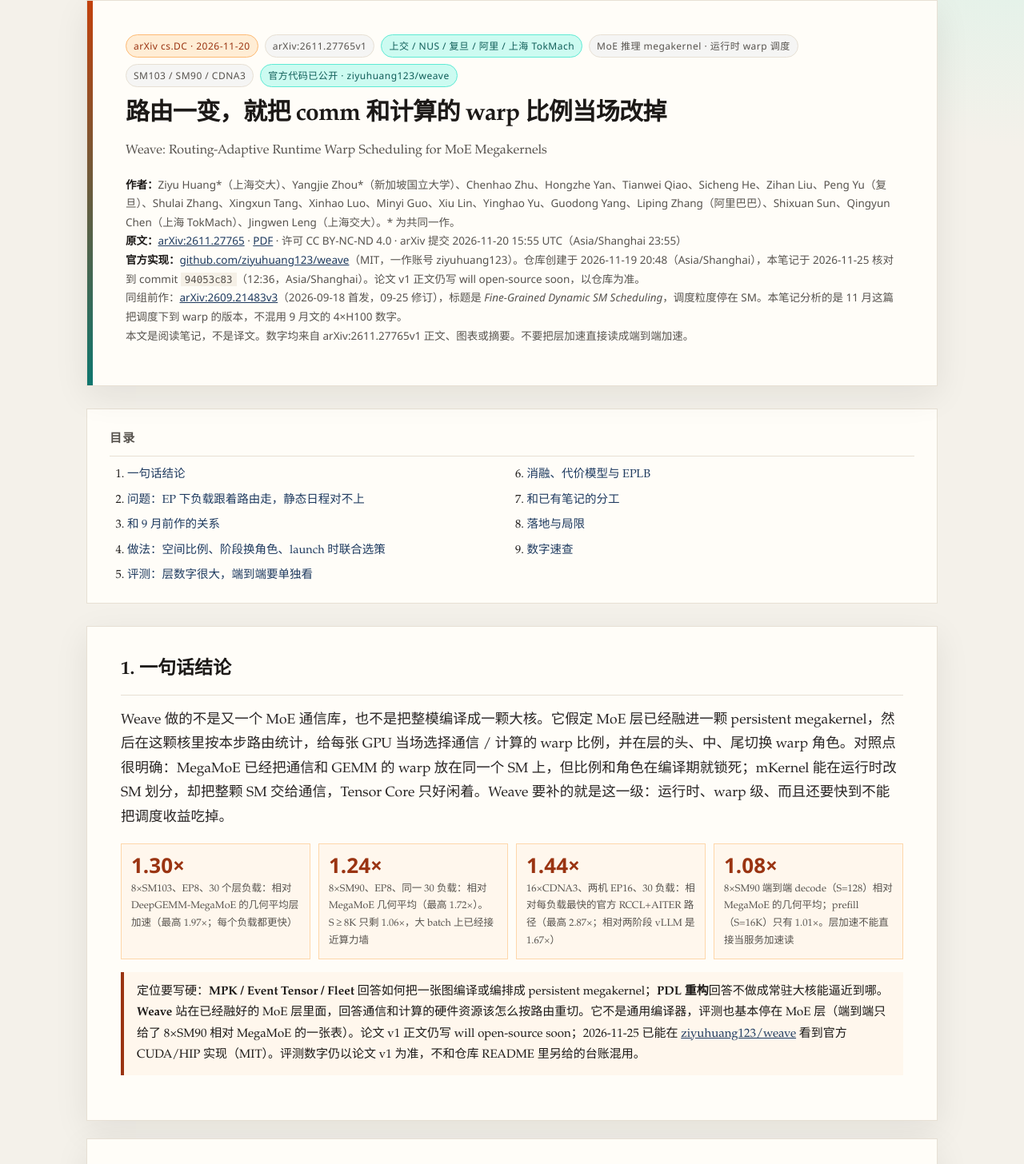
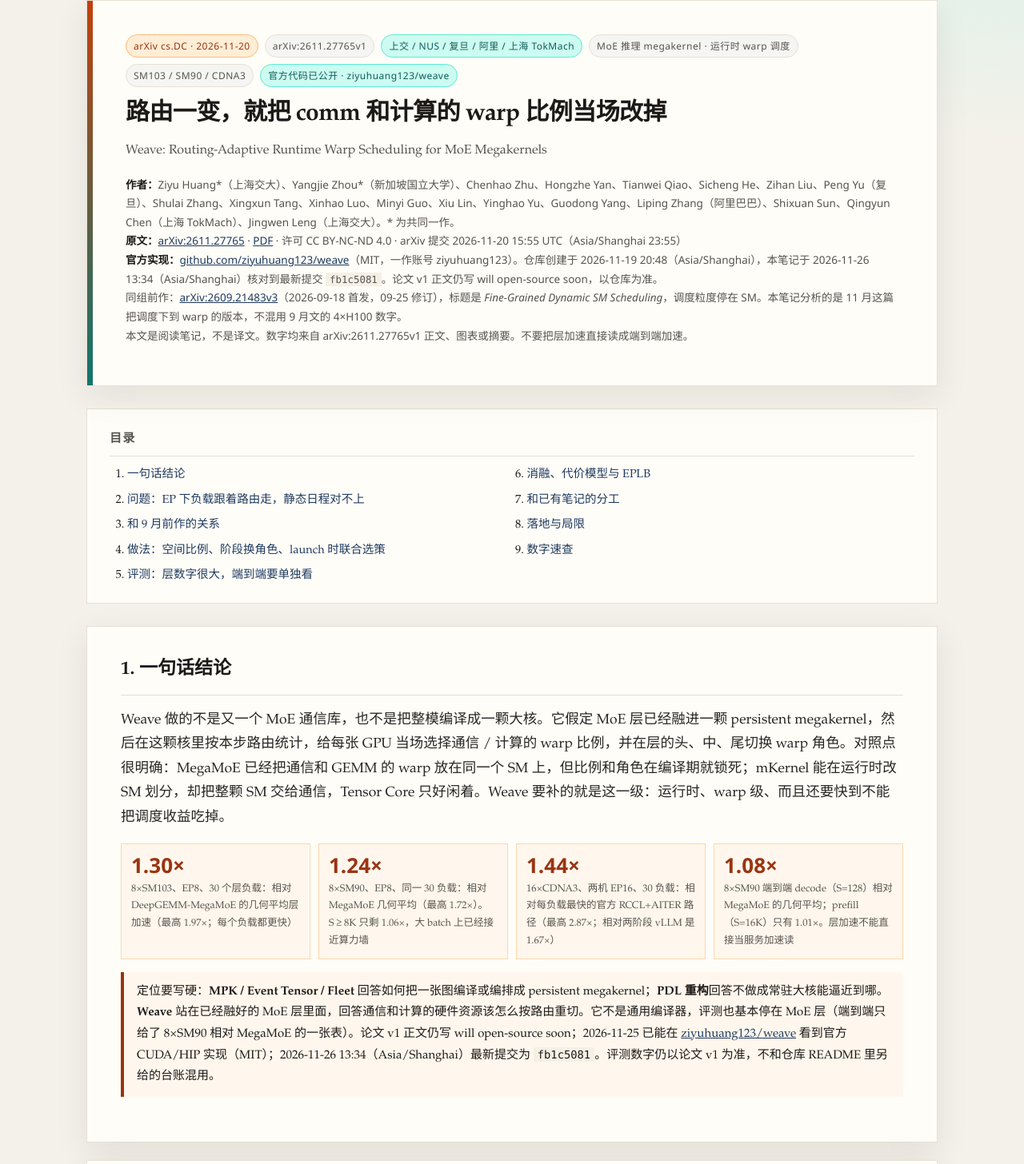
Before and after one commit to xqdan/mlsys-paper, a plain HTML site: page ai compiler/megakernel/Weave_论文分析.html in a window 1280 px wide. Shown: the part 40-1496 px from the top of the page at 80% size. Drawn offline with Linux system fonts and the light colour scheme.

Commit message:
更新 Weave 官方仓库核对到 fb1c5081
将官方实现核对从 94053c83（2026-11-25）更新到 fb1c5081（2026-11-26 13:34 Asia/Shanghai），并记录 bfd03df4 在 MI308X 上新增的 CDNA3 AGPR/MFMA 单机 EP8 路径。论文数字仍以 arXiv:2611.27765v1 为准。

Co-authored-by: xqdan <xqdan@users.noreply.github.com>

```diff
--- a/ai compiler/megakernel/Weave_论文分析.html
+++ b/ai compiler/megakernel/Weave_论文分析.html
@@ -132,7 +132,7 @@
         · <a href="https://arxiv.org/pdf/2611.27765" target="_blank" rel="noopener">PDF</a>
         · 许可 CC BY-NC-ND 4.0
         · arXiv 提交 2026-11-20 15:55 UTC（Asia/Shanghai 23:55）<br />
-        <strong>官方实现：</strong><a href="https://github.com/ziyuhuang123/weave" target="_blank" rel="noopener">github.com/ziyuhuang123/weave</a>（MIT，一作账号 ziyuhuang123）。仓库创建于 2026-11-19 20:48（Asia/Shanghai），本笔记于 2026-11-25 核对到 commit <code>94053c83</code>（12:36，Asia/Shanghai）。论文 v1 正文仍写 will open-source soon，以仓库为准。<br />
+        <strong>官方实现：</strong><a href="https://github.com/ziyuhuang123/weave" target="_blank" rel="noopener">github.com/ziyuhuang123/weave</a>（MIT，一作账号 ziyuhuang123）。仓库创建于 2026-11-19 20:48（Asia/Shanghai），本笔记于 2026-11-26 13:34（Asia/Shanghai）核对到最新提交 <code>fb1c5081</code>。论文 v1 正文仍写 will open-source soon，以仓库为准。<br />
         同组前作：<a href="https://arxiv.org/abs/2609.21483" target="_blank" rel="noopener">arXiv:2609.21483v3</a>（2026-09-18 首发，09-25 修订），标题是 <em>Fine-Grained Dynamic SM Scheduling</em>，调度粒度停在 SM。本笔记分析的是 11 月这篇把调度下到 warp 的版本，不混用 9 月文的 4×H100 数字。<br />
         本文是阅读笔记，不是译文。数字均来自 arXiv:2611.27765v1 正文、图表或摘要。不要把层加速直接读成端到端加速。
       </p>
@@ -175,7 +175,7 @@
         </div>
       </div>
       <div class="callout">
-        定位要写硬：<strong>MPK / Event Tensor / Fleet</strong> 回答如何把一张图编译或编排成 persistent megakernel；<strong>PDL 重构</strong>回答不做成常驻大核能逼近到哪。<strong>Weave</strong> 站在已经融好的 MoE 层里面，回答通信和计算的硬件资源该怎么按路由重切。它不是通用编译器，评测也基本停在 MoE 层（端到端只给了 8×SM90 相对 MegaMoE 的一张表）。论文 v1 正文仍写 will open-source soon；2026-11-25 已能在 <a href="https://github.com/ziyuhuang123/weave" target="_blank" rel="noopener">ziyuhuang123/weave</a> 看到官方 CUDA/HIP 实现（MIT）。评测数字仍以论文 v1 为准，不和仓库 README 里另给的台账混用。
+        定位要写硬：<strong>MPK / Event Tensor / Fleet</strong> 回答如何把一张图编译或编排成 persistent megakernel；<strong>PDL 重构</strong>回答不做成常驻大核能逼近到哪。<strong>Weave</strong> 站在已经融好的 MoE 层里面，回答通信和计算的硬件资源该怎么按路由重切。它不是通用编译器，评测也基本停在 MoE 层（端到端只给了 8×SM90 相对 MegaMoE 的一张表）。论文 v1 正文仍写 will open-source soon；2026-11-25 已能在 <a href="https://github.com/ziyuhuang123/weave" target="_blank" rel="noopener">ziyuhuang123/weave</a> 看到官方 CUDA/HIP 实现（MIT）；2026-11-26 13:34（Asia/Shanghai）最新提交为 <code>fb1c5081</code>。评测数字仍以论文 v1 为准，不和仓库 README 里另给的台账混用。
       </div>
     </section>
 
@@ -286,7 +286,7 @@
     <section class="card" id="s8">
       <h2>8. 落地与局限</h2>
       <p>先说能落地的部分。设计是完整的：CUDA / HIP 实现路径、三种架构的离散设计空间、launch 时微秒级代价模型、以及和 EPLB 的关系都写清楚了。对照实现也落到了具体 commit（DeepGEMM bdea79976f、MegaMoE nv_dev b64107f2），层评测覆盖了 NVIDIA 两代和 AMD CDNA3 两机 EP16，这比只在单代 GPU 上讲「我们融得更快」要有用。对已经在用 MegaMoE 或准备在 AMD 上把 RCCL+AITER 换成融合层的团队，这篇的可迁移判断是：运行时 warp 比例、头尾角色切换、以及「scatter 交给谁」应当跟路由走，而不是再锁进编译期常量。</p>
-      <p>官方实现已经公开，仓库在 <a href="https://github.com/ziyuhuang123/weave" target="_blank" rel="noopener">github.com/ziyuhuang123/weave</a>（MIT）。一作账号于 2026-11-19 20:48（Asia/Shanghai）建库，README 引用的就是 arXiv:2611.27765。2026-11-25 12:36（Asia/Shanghai）看到的最新提交是 <code>94053c83</code>。安装入口是 <code>pip install -e .</code>，推理侧从 <code>deep_gemm.mega</code> 引入 <code>weave_mega_moe</code>；新硬件可先跑一遍 <code>python -m deep_gemm.mega.autotune</code>，再在运行时自动选参，文档在 <code>docs/AUTOTUNE_AND_TUNING_GUIDE.md</code>。公开参数面收成 14 个正交旋钮：空间 5、时间 3、实现 6。硬件范围和论文一致，只是写得更具体：NVIDIA SM100/SM103、H20（SM90）和 AMD MI308X（CDNA3 gfx942），分别走 CUDA C++ 与 HIP C++。仓库还附了 90 格台账、WeaveProfiler 时间线和消融说明；那些数字是仓库自己的实测记录，本笔记的倍数仍只引用论文 v1，二者不要混用。</p>
+      <p>官方实现已经公开，仓库在 <a href="https://github.com/ziyuhuang123/weave" target="_blank" rel="noopener">github.com/ziyuhuang123/weave</a>（MIT）。一作账号于 2026-11-19 20:48（Asia/Shanghai）建库，README 引用的就是 arXiv:2611.27765。2026-11-26 13:34（Asia/Shanghai）看到的最新提交是 <code>fb1c5081</code>。安装入口仍是 <code>pip install -e .</code>，推理侧从 <code>deep_gemm.mega</code> 引入 <code>weave_mega_moe</code>；新硬件可先跑一遍 <code>python -m deep_gemm.mega.autotune</code>，再在运行时自动选参，文档在 <code>docs/AUTOTUNE_AND_TUNING_GUIDE.md</code>。公开参数面仍是 14 个正交旋钮：空间 5、时间 3、实现 6。硬件范围和论文一致，只是写得更具体：NVIDIA SM100/SM103、H20（SM90）和 AMD MI308X（CDNA3 gfx942），分别走 CUDA C++ 与 HIP C++。相对 2026-11-25 核到的 <code>94053c83</code>，之后最实质的代码更新是 2026-11-26 12:09（Asia/Shanghai）的 <code>bfd03df4</code>：在 MI308X 上接入 CDNA3 AGPR/MFMA 的单机 EP8 路径（仓库现同时写明单机 EP8 与两机 EP16），并校正了 MI308X 的 cycle-domain 时间线；同日稍后几次提交主要是 README 三硬件对照表和示意图整理。仓库另有 90 格台账、WeaveProfiler 时间线和消融说明，那些数字是仓库自己的实测记录，本笔记的倍数仍只引用论文 v1，二者不要混用。</p>
       <p>即便代码在手，也不能假装容易搬。实现高度绑定架构：SM103 依赖 TMEM 和 <code>setmaxnreg</code> 的三档寄存器预算，SM90 / CDNA3 的公式完全不同，CDNA3 还绑了 GDA RDMA 与 xGMI。换一家 GPU，离散比例、带宽模型和交接开销都得重标定。代价模型只在「每卡两三个候选」里做 arg min，不是通用调度编译器。</p>
       <p>评测边界同样要写进结论。层实验用真实路由，但权重和激活是随机数，不涉及数值正确性之外的模型质量；端到端只在 8×SM90 相对 MegaMoE 给了五个模型，decode 几何平均 1.08×、prefill 基本持平，其中 MiniMax-M3 prefill 还略慢。没有 vLLM / SGLang 的端到端对照，也没有 SM103、CDNA3 的端到端表。CDNA3 上很大一块加速来自「多核路径 → 融合核」，和 NVIDIA 上「融合核 → 更好的 warp 日程」要分开引用。作者自己写的局限只有一句：还没在非 GPU 加速器上评，那些器件的计算核和 DMA 层级与 GPU warp / wavefront 不同。此外，Weave 只管 MoE 层，不管 attention、KV cache 或整模常驻；S 很大且平台已经算力受限时，相对 MegaMoE 的空间本来就小。</p>
       <div class="callout navy">
@@ -317,7 +317,7 @@
     </section>
 
     <footer>
-      阅读笔记依据 arXiv:2611.27765v1（提交 2026-11-20 15:55 UTC，Asia/Shanghai 23:55）。倍数与百分数以论文摘要、图 3、图 7、表 I、表 IV、表 V、第 IV–V 节为准；前作关系依据 arXiv:2609.21483v3，不混用其 4×H100 数字。落地与开源部分依据 2026-11-25 所见官方仓库 <a href="https://github.com/ziyuhuang123/weave" target="_blank" rel="noopener">ziyuhuang123/weave</a>（commit 94053c83，12:36 Asia/Shanghai）；论文倍数仍以 v1 为准。同目录：
+      阅读笔记依据 arXiv:2611.27765v1（提交 2026-11-20 15:55 UTC，Asia/Shanghai 23:55）。倍数与百分数以论文摘要、图 3、图 7、表 I、表 IV、表 V、第 IV–V 节为准；前作关系依据 arXiv:2609.21483v3，不混用其 4×H100 数字。落地与开源部分依据 2026-11-26 13:34（Asia/Shanghai）所见官方仓库 <a href="https://github.com/ziyuhuang123/weave" target="_blank" rel="noopener">ziyuhuang123/weave</a>（最新提交 <code>fb1c5081</code>；其中 MI308X 单机 EP8 的 AGPR/MFMA 路径来自 <code>bfd03df4</code>）；论文倍数仍以 v1 为准。同目录：
       <a href="EventTensor_论文分析.html">Event Tensor</a> ·
       <a href="Fleet_论文分析.html">Fleet</a> ·
       <a href="MPK_论文分析.html">MPK</a> ·
```
